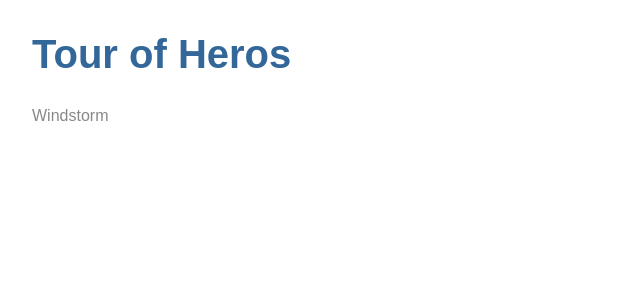
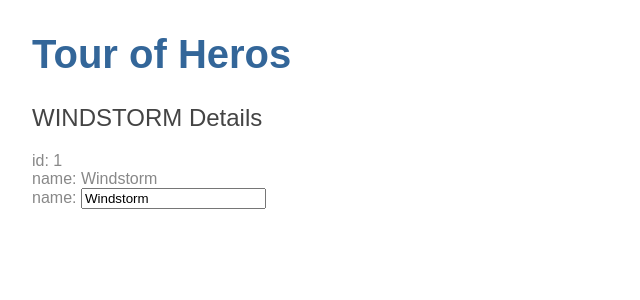
Before and after one commit to takuumi/angular_tour_of_heros, an Angular app in the folder angular-tour-of-heros/: page / in a window 1280 px wide. Shown: the top 300 px of the page, without its empty margins (0-640 px from the left). Built offline with nearby package versions, Linux system fonts and the light colour scheme.

Commit message:
tutorial2

```diff
--- a/angular-tour-of-heros/src/app/hero.ts
+++ b/angular-tour-of-heros/src/app/hero.ts
@@ -0,0 +1,4 @@
+export class Hero {
+    id: number;
+    name: string;
+  }
--- a/angular-tour-of-heros/src/app/heroes/heroes.component.html
+++ b/angular-tour-of-heros/src/app/heroes/heroes.component.html
@@ -1 +1,9 @@
-{{hero}}
+<h2>{{hero.name | uppercase}} Details</h2>
+<div><span>id: </span>{{hero.id}}</div>
+<div><span>name: </span>{{hero.name}}</div>
+
+<div>
+  <label>name:
+    <input [(ngModel)]="hero.name" placeholder="name">
+  </label>
+</div>
--- a/angular-tour-of-heros/src/app/heroes/heroes.component.ts
+++ b/angular-tour-of-heros/src/app/heroes/heroes.component.ts
@@ -1,4 +1,5 @@
 import { Component, OnInit } from '@angular/core';
+import { Hero } from '../hero';
 
 @Component({
   selector: 'app-heroes',
@@ -6,8 +7,10 @@ import { Component, OnInit } from '@angular/core';
   styleUrls: ['./heroes.component.css']
 })
 export class HeroesComponent implements OnInit {
-
-  hero = 'Windstorm';
+  hero: Hero = {
+    id: 1,
+    name: 'Windstorm'
+  };
 
   constructor() { }
 
```
Also changed, not shown: angular-tour-of-heros/src/app/app.module.ts (+6 -1 lines), angular-tour-of-heros/src/app/mock-heroes.ts (added, +14 -0 lines).
